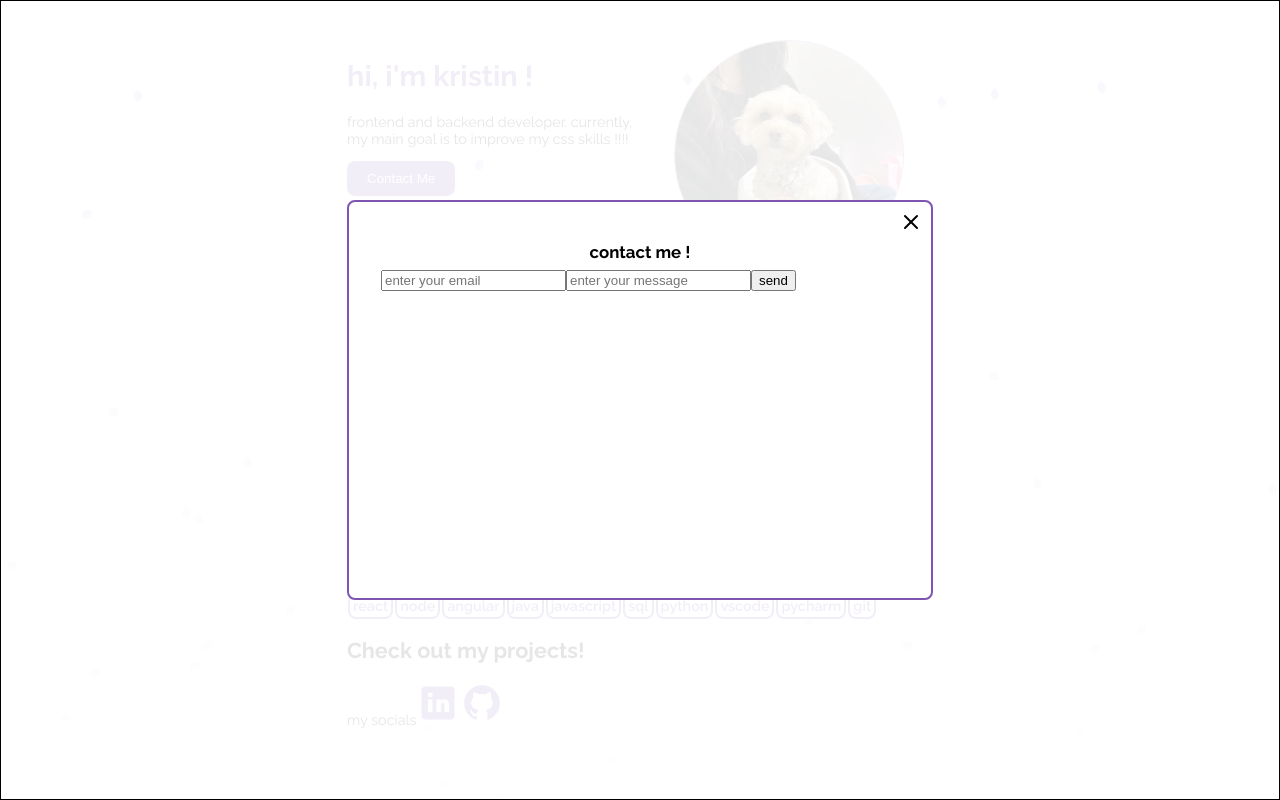
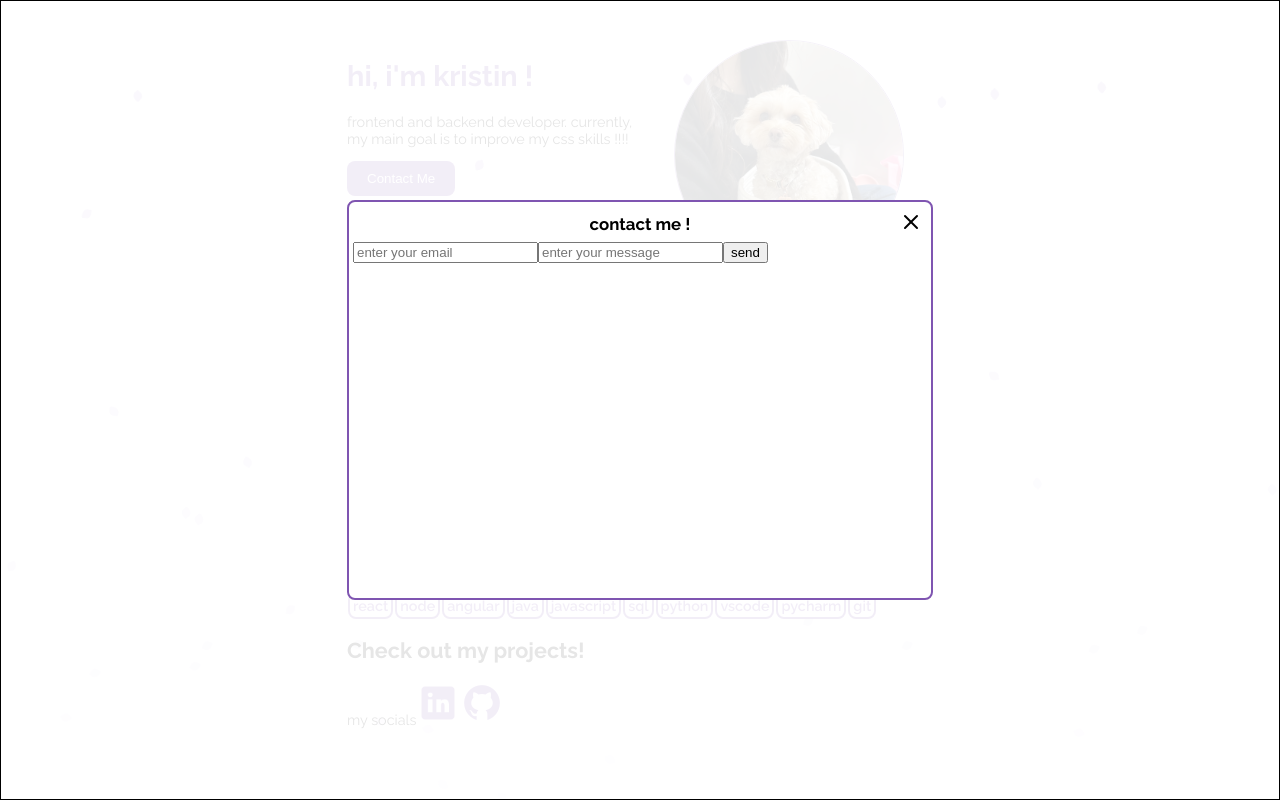
Before and after one commit to kristindo/Personal-Website, a React (Create React App) app in the folder frontend/: page / in a window 1280 px wide. Both pictures are taken after a click on the button "Contact Me". Built offline with nearby package versions, Linux system fonts and the light colour scheme.

Commit message:
Fixed fading issue with contact modal

```diff
--- a/frontend/src/Modal/FormModal.js
+++ b/frontend/src/Modal/FormModal.js
@@ -15,7 +15,7 @@ function FormModal({ onClose }) {
     }, 300); // Match this duration with the CSS animation duration
   }
   return (
-    <div className={styles.container}>
+    <div className={`${styles.container} ${isClosing ? styles.closing : ''}`}>
      <div
         className={`${styles.modalcontainer} ${isClosing ? styles.closing : ''}`}
       >
--- a/frontend/src/Modal/FormModal.module.css
+++ b/frontend/src/Modal/FormModal.module.css
@@ -12,6 +12,7 @@ width: 100vw;
  left:0 ;
   padding: 1rem;
     z-index: 9999;
+      animation: showModal 0.5s forwards ease-out
 
 }
 
@@ -30,6 +31,11 @@ width: 100vw;
 .modalcontainer.closing {
   animation: closeModal 0.3s ease-out forwards;
 }
+
+.container.closing {
+    animation: closeModal 0.3s ease-out forwards;
+}
+
 
 
 
@@ -79,8 +85,13 @@ width: 100vw;
 
     .modalcontainer {
         width: 586px;
-           padding: 2rem;
+
 
     }
 
+    .title {
+    text-align: center;
+    margin: 0;
+
 }
+}
```
